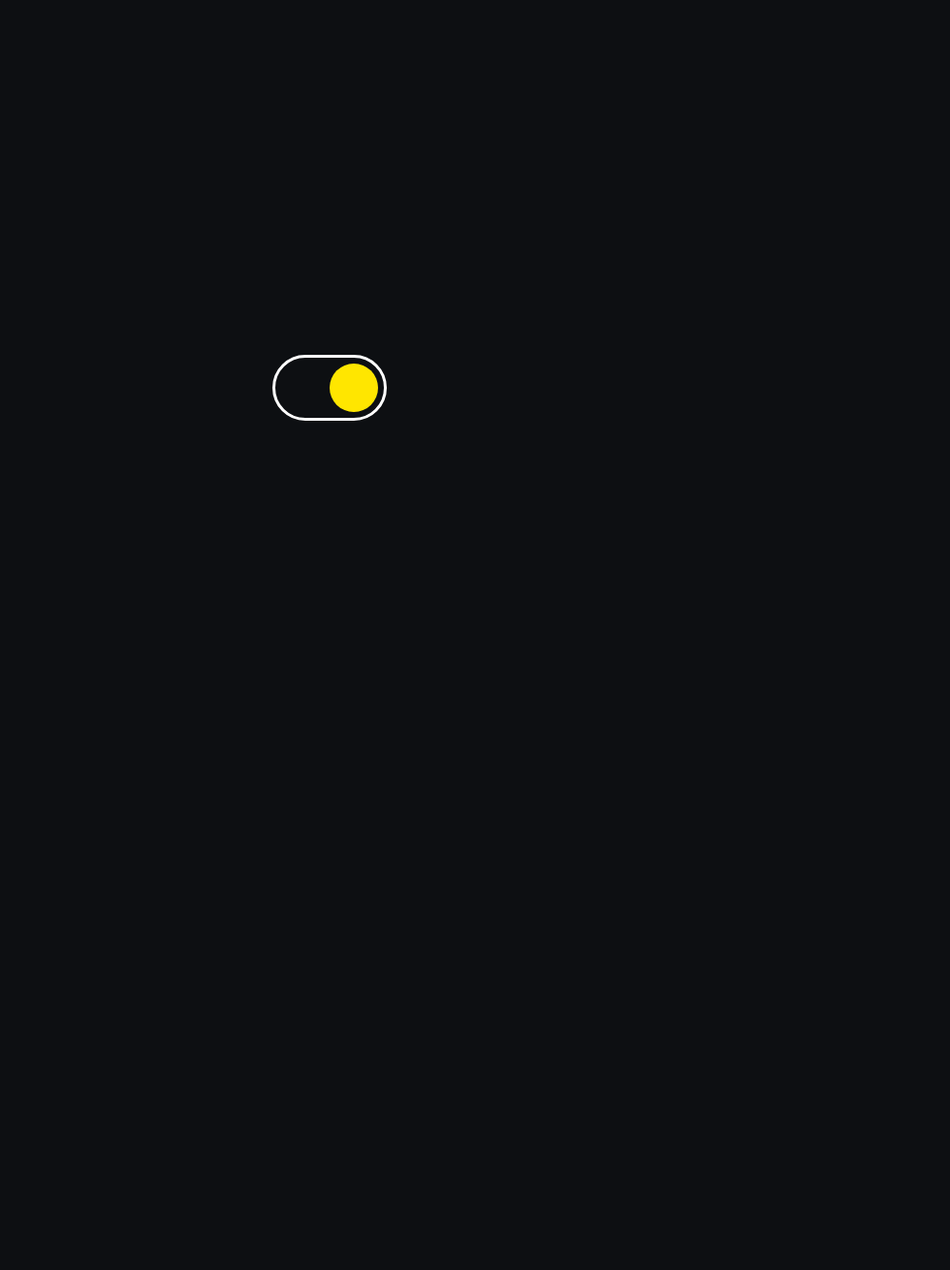
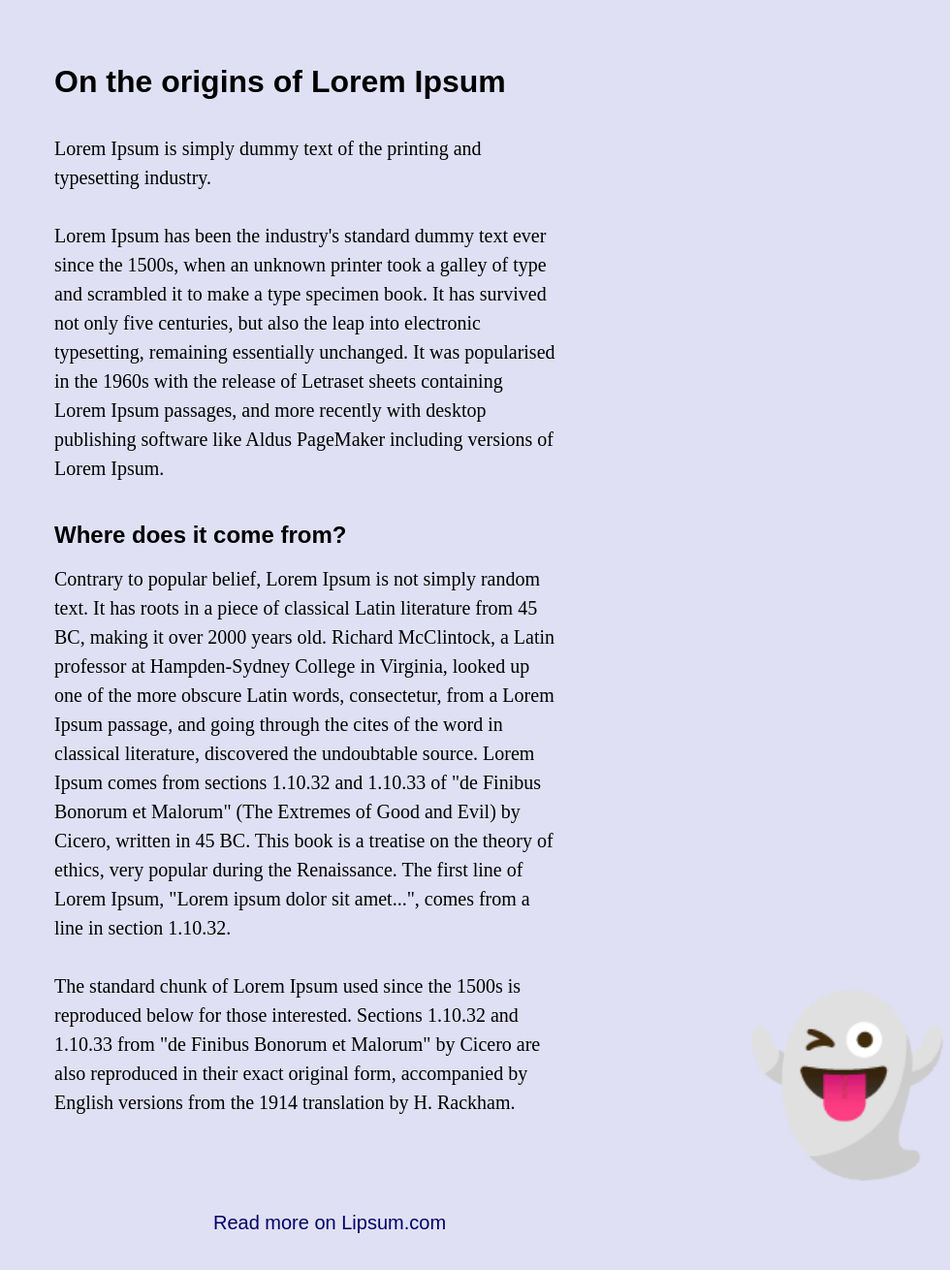
Before and after one commit to nboraxxd/joyofreact, a React (Vite) app in the folder 9-animations-with-framer-motion/1_3-getting-started/: page / in a window 1280 px wide. Shown: the top 1310 px of the page at 97% size, without its empty margins (300-1280 px from the left). Before the commit the page ends 800 px from the top, so only its background shows below. Built offline with nearby package versions, Linux system fonts and the light colour scheme; a web font is replaced by a local one.

Commit message:
03. Exercises 2 (starter)

```diff
--- a/9-animations-with-framer-motion/1_3-getting-started/src/App.jsx
+++ b/9-animations-with-framer-motion/1_3-getting-started/src/App.jsx
@@ -1,10 +1,12 @@
 // import { Toggle } from '.@/components/GettingStarted'
-import { Container } from '@/components/Exercises01'
+// import { Container } from '@/components/Exercises01'
+import { Container } from '@/components/Exercises02'
 
 function App() {
   return (
     <>
       {/* <Toggle /> */}
+      {/* <Container /> */}
       <Container />
     </>
   )
--- a/9-animations-with-framer-motion/1_3-getting-started/src/components/Exercises01/Exercises01.jsx
+++ b/9-animations-with-framer-motion/1_3-getting-started/src/components/Exercises01/Exercises01.jsx
@@ -1,7 +1,7 @@
 import { motion } from 'framer-motion'
 import styles from '@/components/Exercises01/Exercises01.module.css'
 
-function Toggle({ value, onChange, ...delegated }) {
+export default function Toggle({ value, onChange, ...delegated }) {
   return (
     <button
       type="button"
@@ -20,5 +20,3 @@ function Toggle({ value, onChange, ...delegated }) {
     </button>
   )
 }
-
-export default Toggle
--- /dev/null
+++ b/9-animations-with-framer-motion/1_3-getting-started/src/components/Exercises02/Container.jsx
@@ -0,0 +1,39 @@
+import { Toasty } from '@/components/Exercises02'
+
+export default function Container() {
+  return (
+    <main>
+      <article>
+        <h1>On the origins of Lorem Ipsum</h1>
+        <p>Lorem Ipsum is simply dummy text of the printing and typesetting industry.</p>
+        <p>
+          Lorem Ipsum has been the industry&apos;s standard dummy text ever since the 1500s, when an unknown printer
+          took a galley of type and scrambled it to make a type specimen book. It has survived not only five centuries,
+          but also the leap into electronic typesetting, remaining essentially unchanged. It was popularised in the
+          1960s with the release of Letraset sheets containing Lorem Ipsum passages, and more recently with desktop
+          publishing software like Aldus PageMaker including versions of Lorem Ipsum.
+        </p>
+        <h2>Where does it come from?</h2>
+        <p>
+          Contrary to popular belief, Lorem Ipsum is not simply random text. It has roots in a piece of classical Latin
+          literature from 45 BC, making it over 2000 years old. Richard McClintock, a Latin professor at Hampden-Sydney
+          College in Virginia, looked up one of the more obscure Latin words, consectetur, from a Lorem Ipsum passage,
+          and going through the cites of the word in classical literature, discovered the undoubtable source. Lorem
+          Ipsum comes from sections 1.10.32 and 1.10.33 of &quot;de Finibus Bonorum et Malorum&quot; (The Extremes of
+          Good and Evil) by Cicero, written in 45 BC. This book is a treatise on the theory of ethics, very popular
+          during the Renaissance. The first line of Lorem Ipsum, &quot;Lorem ipsum dolor sit amet...&quot;, comes from a
+          line in section 1.10.32.
+        </p>
+        <p>
+          The standard chunk of Lorem Ipsum used since the 1500s is reproduced below for those interested. Sections
+          1.10.32 and 1.10.33 from &quot;de Finibus Bonorum et Malorum&quot; by Cicero are also reproduced in their
+          exact original form, accompanied by English versions from the 1914 translation by H. Rackham.
+        </p>
+      </article>
+
+      <Toasty />
+
+      <a href="https://www.lipsum.com/">Read more on Lipsum.com</a>
+    </main>
+  )
+}
--- /dev/null
+++ b/9-animations-with-framer-motion/1_3-getting-started/src/components/Exercises02/Exercises02.jsx
@@ -0,0 +1,35 @@
+import { useEffect, useRef, useState } from 'react'
+
+import styles from '@/components/Exercises02/Exercises02.module.css'
+
+export default function Toasty() {
+  const [isShown, setIsShown] = useState(false)
+
+  const wrapperRef = useRef()
+
+  useEffect(() => {
+    const observer = new IntersectionObserver((entries) => {
+      const [entry] = entries
+
+      setIsShown(entry.isIntersecting)
+    })
+
+    observer.observe(wrapperRef.current)
+  }, [])
+
+  const translateX = isShown ? '0%' : '100%'
+
+  return (
+    <div ref={wrapperRef} className={styles.wrapper}>
+      <div
+        className={styles.character}
+        style={{
+          transition: 'transform 200ms',
+          transform: `translateX(${translateX})`,
+        }}
+      >
+        👻
+      </div>
+    </div>
+  )
+}
--- /dev/null
+++ b/9-animations-with-framer-motion/1_3-getting-started/src/components/Exercises02/Exercises02.module.css
@@ -0,0 +1,11 @@
+.wrapper {
+  position: relative;
+  pointer-events: none;
+}
+.character {
+  position: absolute;
+  right: 0;
+  bottom: 0;
+  font-size: 170px;
+  will-change: transform;
+}
--- /dev/null
+++ b/9-animations-with-framer-motion/1_3-getting-started/src/components/Exercises02/index.js
@@ -0,0 +1,2 @@
+export { default as Toasty } from './Exercises02'
+export { default as Container } from './Container'
--- a/9-animations-with-framer-motion/1_3-getting-started/src/components/GettingStarted/GettingStarted.css
+++ b/9-animations-with-framer-motion/1_3-getting-started/src/components/GettingStarted/GettingStarted.css
@@ -10,12 +10,15 @@ button {
   cursor: pointer;
   backdrop-filter: blur(10px);
 }
+
 button:hover {
   background: hsl(0deg 0% 100% / 0.1);
 }
+
 button:active {
   outline: 1px solid hsl(50deg 0% 50% / 1);
 }
+
 .yellow.ball {
   width: 100px;
   height: 100px;
--- a/9-animations-with-framer-motion/1_3-getting-started/src/style.css
+++ b/9-animations-with-framer-motion/1_3-getting-started/src/style.css
@@ -1,17 +1,37 @@
-html {
-  background: hsl(210deg 15% 6%);
-  color-scheme: dark;
+#root {
+  min-height: 200vh;
 }
-html, body {
+body {
+  background: hsl(240deg 50% 92%);
   padding: 0;
 }
-
-#root {
-  display: flex;
-  flex-direction: column;
-  justify-content: center;
-  align-items: center;
-  gap: 32px;
-  height: 100vh;
-  padding: 16px;
+main {
+  overflow: hidden;
 }
+article {
+  max-width: 600px;
+  margin: 0 auto;
+  padding: 64px 64px 64px 16px;
+}
+h1 {
+  font-size: 2rem;
+  line-height: 1.3;
+  margin-bottom: 1em;
+}
+h2 {
+  margin-top: 1.5em;
+  margin-bottom: 0.5em;
+}
+p {
+  font-family: serif;
+  font-size: 1.25rem;
+  margin-bottom: 1.5em;
+}
+a {
+  display: block;
+  text-align: center;
+  color: hsl(240deg 100% 20%);
+  text-decoration: none;
+  font-size: 1.25rem;
+  padding-bottom: 128px;
+}
```
